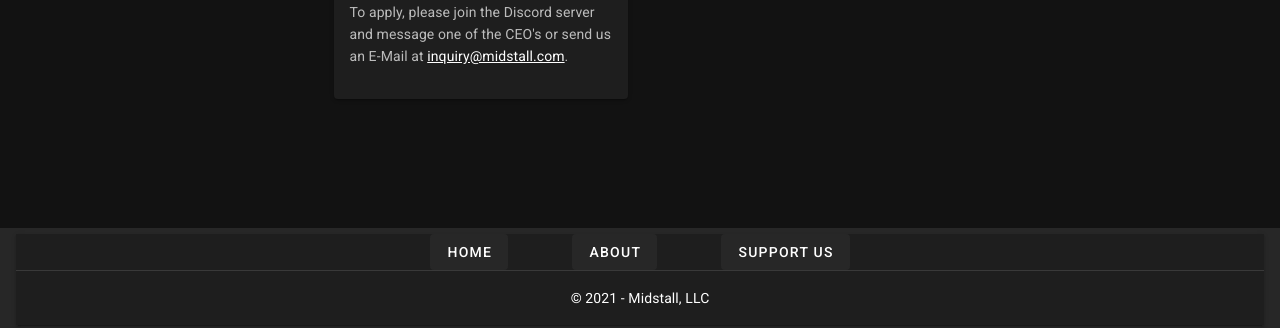
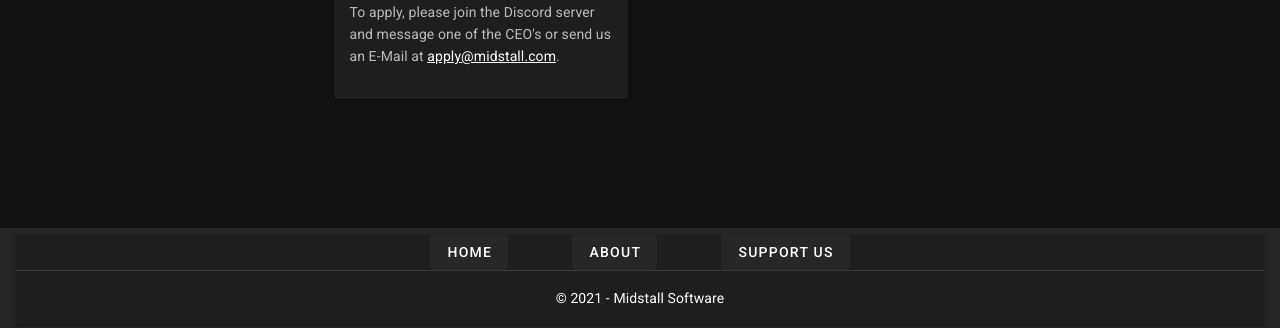
Before and after one commit to MidstallSoftware/website, a Nuxt app: page /supporting in a window 1280 px wide. Shown: the part 469-797 px from the top of the page. Built offline with nearby package versions, Linux system fonts and the light colour scheme.

Commit message:
fix: supporting uses custom email

```diff
--- a/layouts/default.vue
+++ b/layouts/default.vue
@@ -147,7 +147,7 @@
 
 					<v-divider />
 		      <v-card-text class="text--primary">
-						&copy; {{ new Date().getFullYear() }} - Midstall, LLC
+						&copy; {{ new Date().getFullYear() }} - Midstall Software
 					</v-card-text>
 				</div>
 			</v-card>
--- a/pages/supporting.vue
+++ b/pages/supporting.vue
@@ -24,7 +24,7 @@
 							<li>Able to work with Linux systems</li>
 						</ul>
 
-						<p>To apply, please join the Discord server and message one of the CEO's or send us an E-Mail at <a href="mailto:inquiry@midstall.com" class="text--primary">inquiry@midstall.com</a>.</p>
+						<p>To apply, please join the Discord server and message one of the CEO's or send us an E-Mail at <a href="mailto:apply@midstall.com" class="text--primary">apply@midstall.com</a>.</p>
 					</v-card-text>
 				</v-card>
 			</v-col>
```
